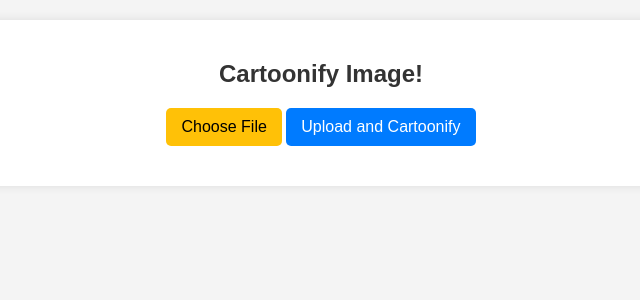
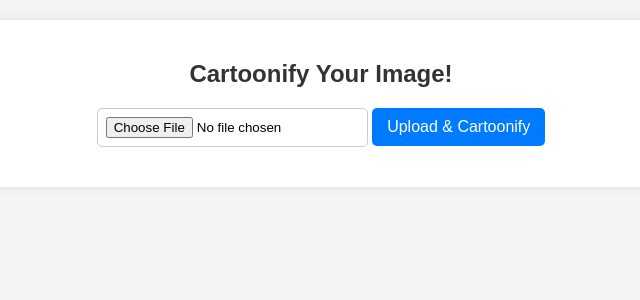
Before and after one commit to Sameeksha-D/cartoonify-, a Flask app: template templates/index.html in a window 1280 px wide. Shown: the top 300 px of the page, without its empty margins (319-959 px from the left). Run offline with Flask 3, Linux system fonts and the light colour scheme; the template is opened without the code that fills it, so the values that code supplies are empty.

Commit message:
cartoonify project

```diff
--- a/static/cartoon_images/style.css
+++ /dev/null
@@ -1,102 +0,0 @@
-body {
-    font-family: Arial, sans-serif;
-    text-align: center;
-    background-color: #f4f4f4;
-    margin: 0;
-    padding: 20px;
-}
-
-.container {
-    max-width: 700px;
-    margin: auto;
-    background: white;
-    padding: 20px;
-    border-radius: 10px;
-    box-shadow: 0 0 10px rgba(0, 0, 0, 0.1);
-}
-
-h2, h3 {
-    color: #333;
-}
-
-.upload-section {
-    margin-bottom: 20px;
-}
-
-.custom-file-upload {
-    display: inline-block;
-    padding: 10px 15px;
-    cursor: pointer;
-    background-color: #ffc107;
-    color: black;
-    border: none;
-    border-radius: 5px;
-    font-size: 16px;
-    transition: 0.3s ease;
-}
-
-.custom-file-upload:hover {
-    background-color: #e0a800;
-}
-
-.custom-file-upload input {
-    display: none;
-    color:#007bff;
-}
-
-button {
-    background-color: #007bff;
-    color: white;
-    padding: 10px 15px;
-    border: none;
-    border-radius: 5px;
-    cursor: pointer;
-    font-size: 16px;
-    transition: 0.3s ease;
-}
-
-button:hover {
-    background-color: #0056b3;
-}
-
-.image-container {
-    display: flex;
-    flex-direction: column;
-    align-items: center;
-    gap: 20px;
-    margin-top: 20px;
-}
-
-.image-pair {
-    display: flex;
-    align-items: center;
-    justify-content: center;
-    gap: 15px;
-    margin-bottom: 20px;
-}
-
-img {
-    max-width: 200px;
-    height: auto;
-    border: 3px solid #333;
-    border-radius: 5px;
-}
-
-.download-container {
-    margin-top: 20px;
-    text-align: center;
-}
-
-.download-link {
-    text-decoration: none;
-    color: white;
-    background-color: #28a745;
-    padding: 10px 15px;
-    border-radius: 5px;
-    font-size: 18px;
-    display: inline-block;
-}
-
-.download-link:hover {
-    background-color: #218838;
-}
--- a/templates/index.html
+++ b/templates/index.html
@@ -4,23 +4,96 @@
     <meta charset="UTF-8">
     <meta name="viewport" content="width=device-width, initial-scale=1.0">
     <title>Cartoonify Your Image</title>
-    <link rel="stylesheet" href="static/style.css">
+    <style>
+        body {
+            font-family: Arial, sans-serif;
+            text-align: center;
+            background-color: #f4f4f4;
+            margin: 0;
+            padding: 20px;
+        }
+        .container {
+            max-width: 700px;
+            margin: auto;
+            background: white;
+            padding: 20px;
+            border-radius: 10px;
+            box-shadow: 0 0 10px rgba(0, 0, 0, 0.1);
+        }
+        h2, h3 {
+            color: #333;
+        }
+        .upload-section {
+            margin-bottom: 20px;
+        }
+        input[type="file"] {
+            padding: 8px;
+            border: 1px solid #ccc;
+            border-radius: 5px;
+        }
+        button {
+            background-color: #007bff;
+            color: white;
+            padding: 10px 15px;
+            border: none;
+            border-radius: 5px;
+            cursor: pointer;
+            font-size: 16px;
+            transition: 0.3s ease;
+        }
+        button:hover {
+            background-color: #0056b3;
+        }
+        .image-container {
+            display: flex;
+            flex-direction: column;
+            align-items: center;
+            gap: 20px;
+            margin-top: 20px;
+        }
+        .image-pair {
+            display: flex;
+            align-items: center;
+            justify-content: center;
+            gap: 15px;
+            margin-bottom: 20px;
+        }
+        img {
+            max-width: 200px;
+            height: auto;
+            border: 3px solid #333;
+            border-radius: 5px;
+        }
+        .download-container {
+            margin-top: 20px;
+            text-align: center;
+        }
+        .download-link {
+            text-decoration: none;
+            color: white;
+            background-color: #28a745;
+            padding: 10px 15px;
+            border-radius: 5px;
+            font-size: 18px;
+            display: inline-block;
+        }
+        .download-link:hover {
+            background-color: #218838;
+        }
+    </style>
 </head>
 <body>
     <div class="container">
-        <h2>Cartoonify Image!</h2>
+        <h2>Cartoonify Your Image!</h2>
         <div class="upload-section">
             <form action="/" method="post" enctype="multipart/form-data">
-                <label class="custom-file-upload">
-                    <input type="file" name="image" required>
-                    Choose File
-                </label>
-                <button type="submit">Upload and Cartoonify</button>
+                <input type="file" name="image" required>
+                <button type="submit">Upload & Cartoonify</button>
             </form>
         </div>
 
         {% if images %}
-        <h3>Output Image with the original image</h3>
+        <h3>Cartoonified Image & Original:</h3>
         <div class="image-container">
             {% for img in images %}
             <div class="image-pair">
@@ -37,7 +110,7 @@
         </div>
 
         <div class="download-container">
-            <a class="download-link" href="/download/{{ images[0]['cartoon'] }}">Download Cartoonified Image</a>
+            <a class="download-link" href="/download/{{ images[0]['cartoon'] }}">Download Latest Cartoonified Image</a>
         </div>
         {% endif %}
     </div>
```
